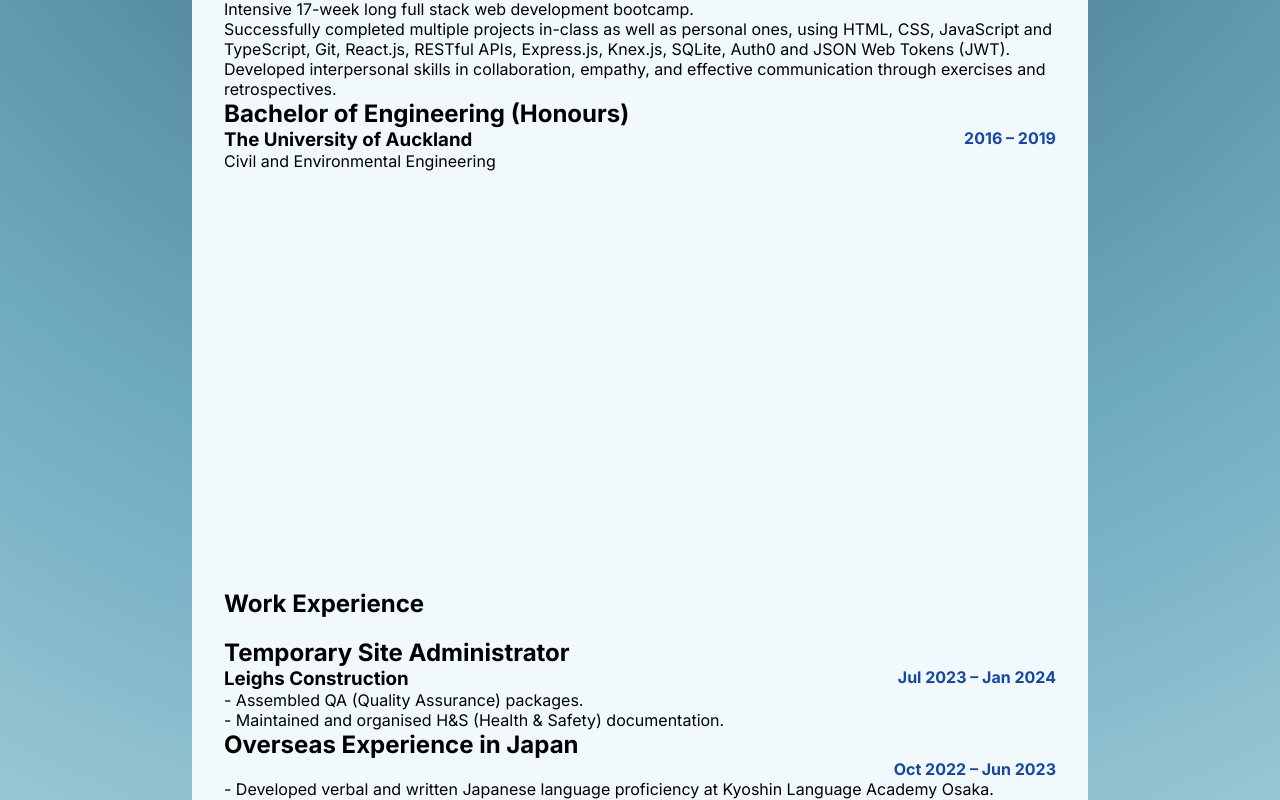
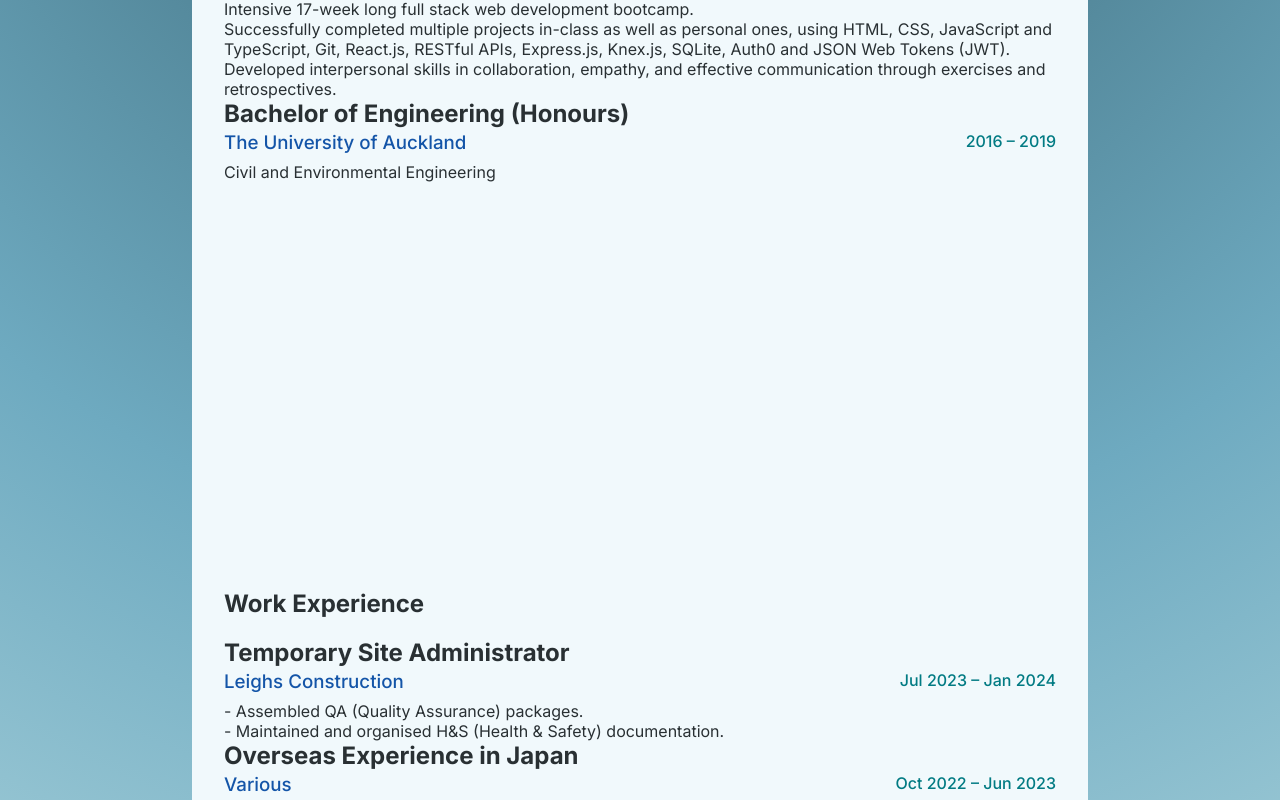
Before and after one commit to haruka-ogino/new-portfolio, a Next.js app: page / in a window 1280 px wide. Shown: the part 2380-3180 px from the top of the page. Built offline with nearby package versions, Linux system fonts and the light colour scheme; no server answers; the database is empty.

Commit message:
style under-heading

```diff
--- a/app/globals.css
+++ b/app/globals.css
@@ -19,6 +19,7 @@
   background-color: #f1f9fc;
   z-index: -2;
   height: auto;
+  color: #293033;
 }
 
 /* new media query required for smaller then 650px width */
@@ -41,7 +42,8 @@
 }
 
 h4 {
-  color: #1447a8;
+  color: #027b83;
+  font-weight: 500;
 }
 
 ul {
@@ -64,6 +66,12 @@
 .subtitle {
   display: flex;
   justify-content: space-between;
+  margin: 0.2em 0em 0.5em 0em;
+}
+
+.subtitle h3 {
+  color: #1455a8;
+  font-weight: 500;
 }
 
 .buttons {
--- a/components/Experience.tsx
+++ b/components/Experience.tsx
@@ -20,7 +20,7 @@
           <li>
             <h2>Overseas Experience in Japan</h2>
             <div className="subtitle">
-              <h3></h3>
+              <h3>Various</h3>
               <h4>Oct 2022 – Jun 2023</h4>
             </div>{' '}
             <ul>
```
